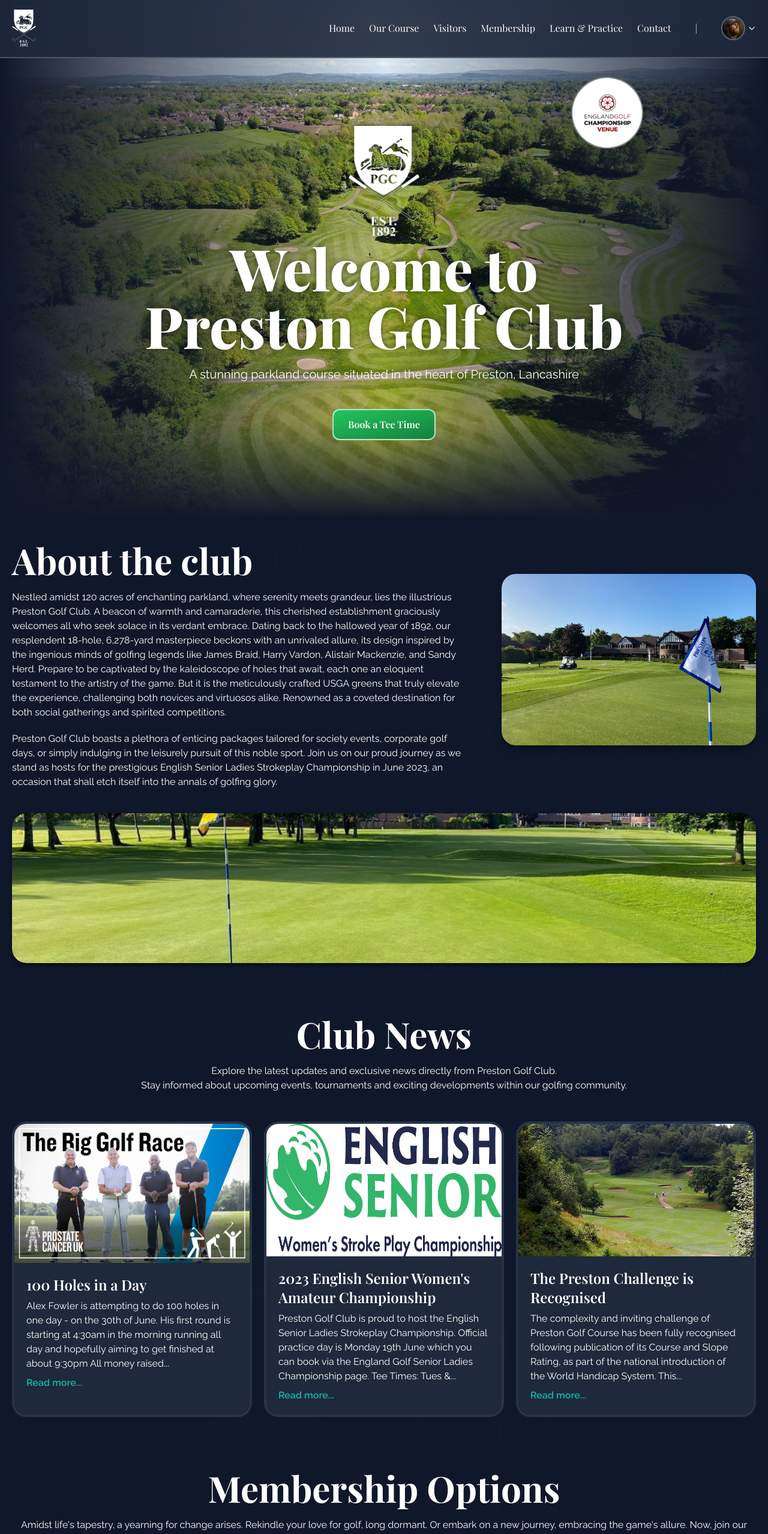
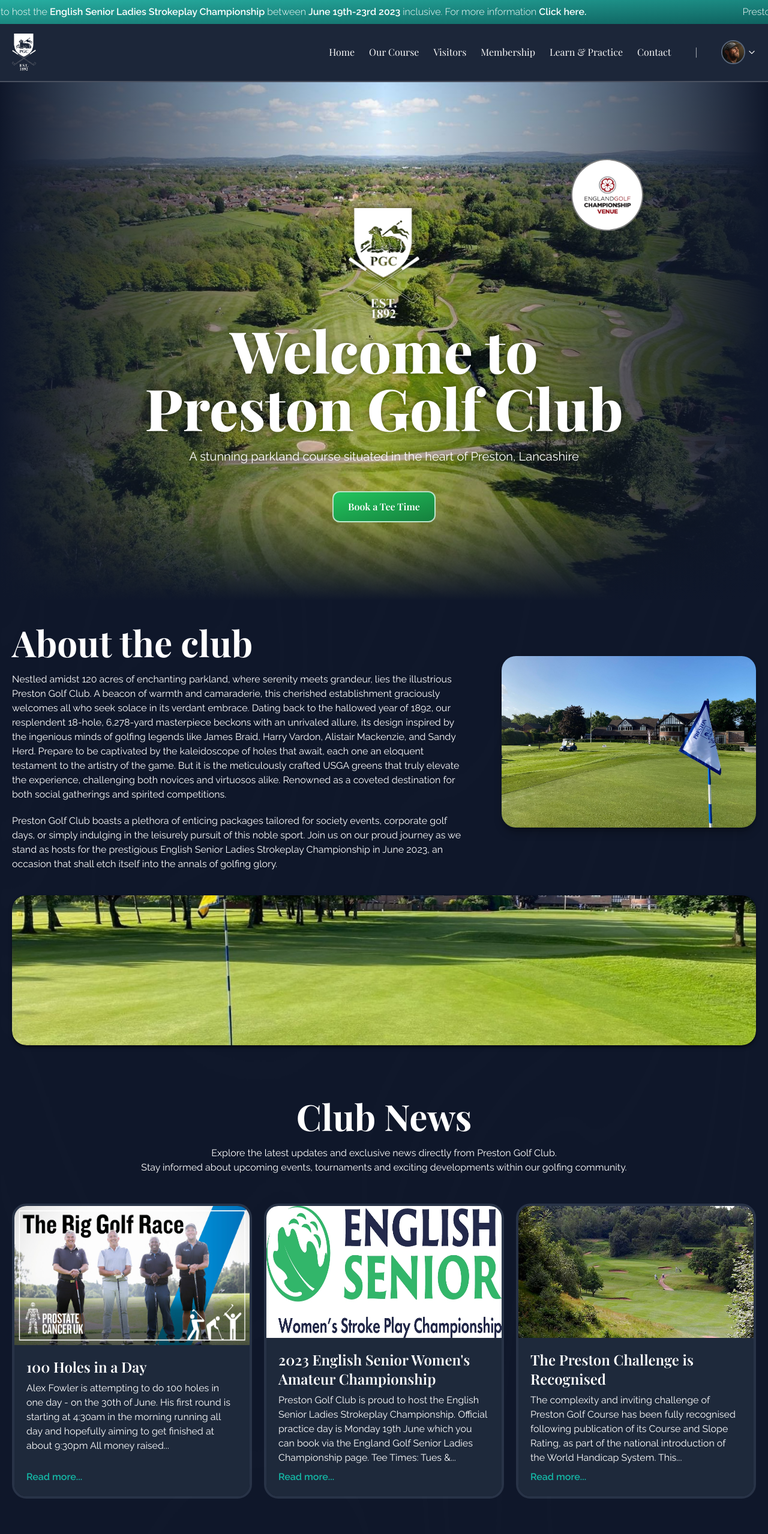
Before and after one commit to latham91/golfclub, a Next.js app: page / in a window 1280 px wide. Shown: the top 2558 px of the page at 60% size. Built offline with nearby package versions, Linux system fonts and the light colour scheme; grey boxes are pictures that could not be loaded.

Commit message:
Added marquee above navbar

```diff
--- a/app/layout.jsx
+++ b/app/layout.jsx
@@ -25,7 +25,7 @@
 
 export default function RootLayout({ children }) {
    return (
-      <html lang="en">
+      <html lang="en" className="scroll-smooth">
          <body
             className={`${raleway.className} bg-slate-900 relative`}
          >
--- a/components/navbar/Navbar.jsx
+++ b/components/navbar/Navbar.jsx
@@ -7,6 +7,7 @@
    weight: ["400", "500", "600", "700", "800", "900"],
 });
 
+import Marquee from "react-fast-marquee";
 import Image from "next/image";
 import Container from "../utility/Container";
 import Link from "next/link";
@@ -35,8 +36,28 @@
    };
 
    return (
+      <>
+         <div className="py-2 overflow-hidden font-light text-white bg-gradient-to-br from-teal-400/80 to-teal-700/80 backdrop-blur-sm ease">
+            <Marquee>
+               <div className="px-32">
+                  Preston Golf Club is proud to host the
+                  <span className="mx-1 font-semibold">
+                     English Senior Ladies Strokeplay
+                     Championship
+                  </span>
+                  between
+                  <span className="mx-1 font-semibold">
+                     June 19th-23rd 2023
+                  </span>
+                  inclusive. For more information
+                  <span className="mx-1 font-semibold cursor-pointer hover:underline">
+                     Click here.
+                  </span>
+               </div>
+            </Marquee>
+         </div>
          <nav
-         className={`${playfairDisplay.className} fixed w-full z-50 bg-slate-800/90 backdrop-blur-sm py-4 px-5 border-b-2 border-white/20 text-neutral-50`}
+            className={`${playfairDisplay.className} sticky top-0 w-full z-50 bg-slate-800/90 backdrop-blur-sm py-4 px-5 border-b-2 border-white/20 text-neutral-50`}
          >
             <Container className="flex items-center justify-between">
                <Link
@@ -93,5 +114,6 @@
                </div>
             </Container>
          </nav>
+      </>
    );
 }
--- a/components/news/News.jsx
+++ b/components/news/News.jsx
@@ -10,6 +10,7 @@
 
 const news = [
    {
+      id: 1,
       title: "100 Holes in a Day",
       description:
          "Alex Fowler is attempting to do 100 holes in one day - on the 30th of June. His first round is starting at 4:30am in the morning running all day and hopefully aiming to get finished at about 9:30pm All money raised...",
@@ -17,6 +18,7 @@
       link: "/news/100-holes-in-a-day",
    },
    {
+      id: 2,
       title: "2023 English Senior Women's Amateur Championship",
       description:
          "Preston Golf Club is proud to host the English Senior Ladies Strokeplay Championship. Official practice day is Monday 19th June which you can book via the England Golf Senior Ladies Championship page. Tee Times: Tues &...",
@@ -24,6 +26,7 @@
       link: "/news/english-senior-womans-amateur-championship",
    },
    {
+      id: 3,
       title: "The Preston Challenge is Recognised",
       description:
          "The complexity and inviting challenge of Preston Golf Course has been fully recognised following publication of its Course and Slope Rating, as part of the national introduction of the World Handicap System. This...",
@@ -50,7 +53,7 @@
             </p>
             <div className="grid grid-cols-1 gap-5 md:grid-cols-2 lg:grid-cols-3">
                {news.map((item) => (
-                  <NewsCard data={item} />
+                  <NewsCard key={item.id} data={item} />
                ))}
             </div>
          </Container>
--- a/components/news/NewsCard.jsx
+++ b/components/news/NewsCard.jsx
@@ -18,7 +18,8 @@
             draggable={false}
             className="w-full transition object-fit max-h-[250px] h-full"
          />
-         <div className="bottom-0 left-0 w-full h-full p-5 bg-slate-800">
+         <div className="bottom-0 left-0 flex flex-col justify-between w-full h-full p-5 bg-slate-800">
+            <div>
                <h1
                   className={`${playfairDisplay.className} mb-2 text-2xl font-semibold text-white`}
                >
@@ -27,6 +28,7 @@
                <p className="mb-2 text-sm text-white md:text-base">
                   {data.description}
                </p>
+            </div>
             <div className="w-full font-semibold text-teal-500 hover:underline">
                Read more...
             </div>
--- a/package.json
+++ b/package.json
@@ -15,6 +15,7 @@
     "postcss": "8.4.24",
     "react": "18.2.0",
     "react-dom": "18.2.0",
+    "react-fast-marquee": "^1.6.0",
     "react-icons": "^4.9.0",
     "slick-carousel": "^1.8.1",
     "tailwindcss": "3.3.2"
```
Also changed, not shown: 1 other file (tests, documents, lock files or other folders). Lines whose indentation alone changed are shown as unchanged.
